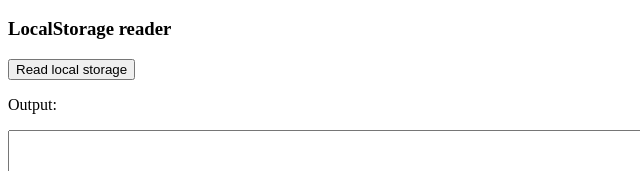
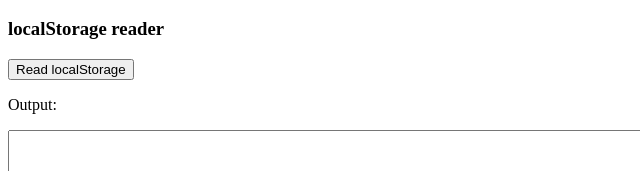
Before and after one commit to jaredkrinke/utils, a plain HTML site: page index.html in a window 1280 px wide. Shown: the part 954-1125 px from the top of the page, 0-640 px from the left. Drawn offline with nearby package versions, Linux system fonts and the light colour scheme.

Commit message:
Fix typo

```diff
--- a/index.html
+++ b/index.html
@@ -47,8 +47,8 @@
         <pre id="log"></pre>
     </div>
     <div>
-        <h3>LocalStorage reader</h3>
-        <button id="readLocalStorage">Read local storage</button>
+        <h3>localStorage reader</h3>
+        <button id="readLocalStorage">Read localStorage</button>
         <p>Output:</p>
         <textarea id="localStorageOutput"></textarea>
     </div>
```
